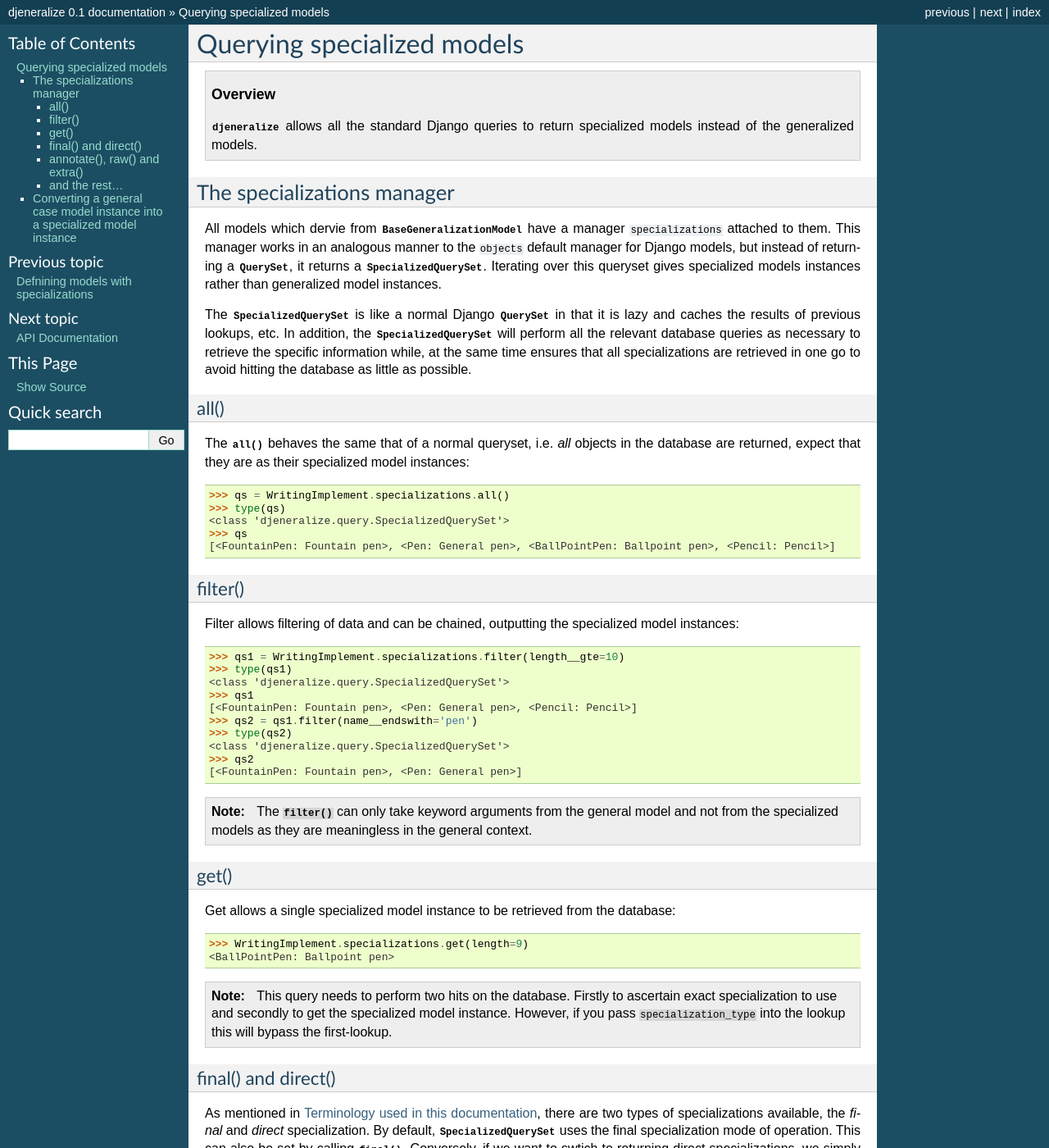
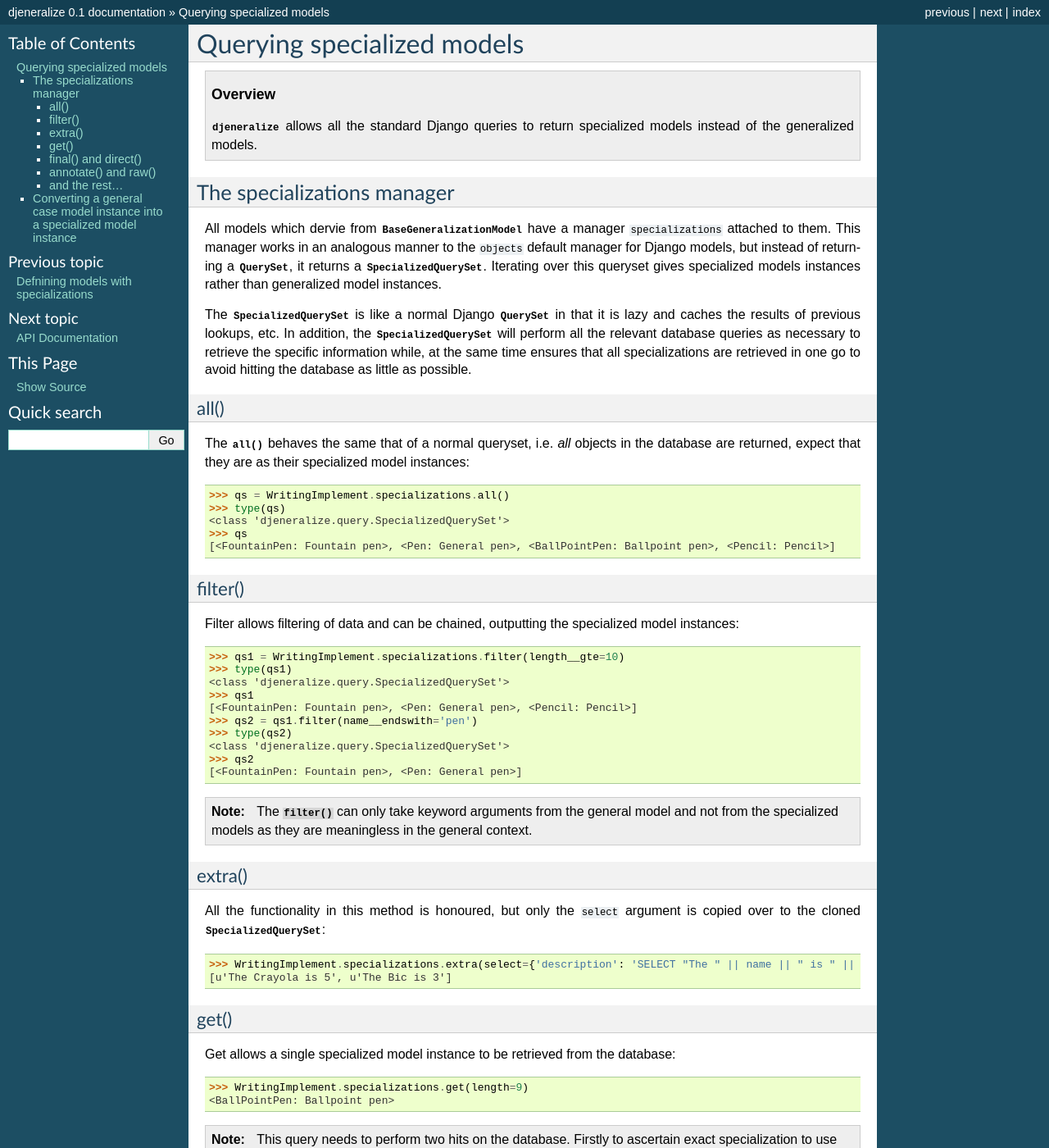
Before and after one commit to 2degrees/djeneralize, a Sphinx documentation site: the page built from docs/source/querying.rst, in a window 1280 px wide and 1400 px high. Shown: the whole window at 82% size. Built offline with Sphinx 7.4.7, drawn with Linux system fonts in a browser that asks for light colours; some of the changed text lies outside the part shown.

Commit message:
Added support for "extra" in specialized query sets by copying the extra select.
Fixes #6

```diff
--- a/docs/source/querying.rst
+++ b/docs/source/querying.rst
@@ -59,6 +59,16 @@ model instances::
 	model and not from the specialized models as they are meaningless in the
 	general context.
 
+extra()
+-------
+
+All the functionality in this method is honoured, but only the ``select``
+argument is copied over to the cloned
+:class:`~djeneralize.query.SpecializedQuerySet`::
+
+    >>> WritingImplement.specializations.extra(select={'description': 'SELECT "The " || name || " is " || length'}).values_list('description', flat=True)
+    [u'The Crayola is 5', u'The Bic is 3']
+
 get()
 -----
 
--- a/docs/source/todo.rst
+++ b/docs/source/todo.rst
@@ -17,8 +17,7 @@ over to the ``in_bulk`` call to generate the specializations. The way Django
 handles annotations is not trivial and quite a bit of time and effort will be
 needed to be invested to resolve this issue.
 
-Additionally any ``extra()`` and ``raw()`` calls should be supported where
-possible.
+Additionally any ``raw()`` calls should be supported where possible.
 
 Deferred loading of fields
 ==========================
```
Also changed, not shown: other parts of docs/source/querying.rst (+2 -2 lines), 2 other files.
